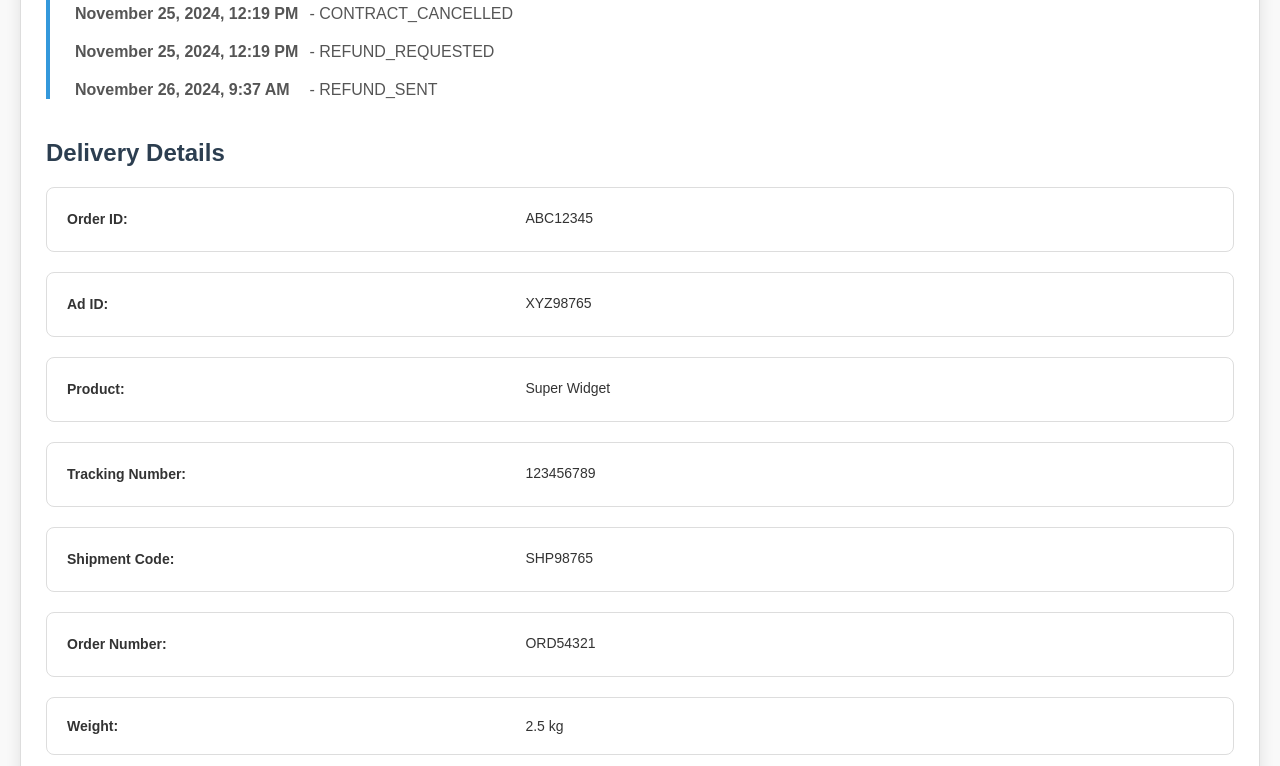
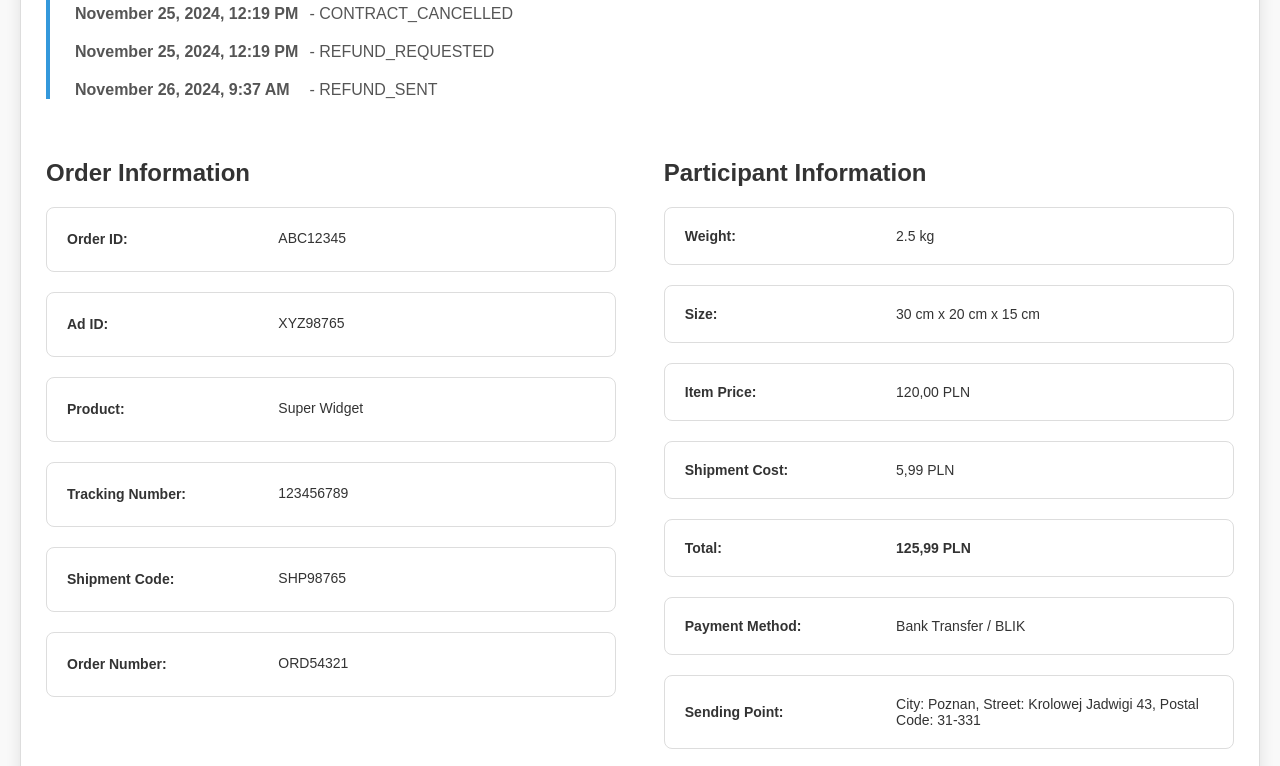
Before and after one commit to ravborn/delivery-tool, a plain HTML site: page index.html in a window 1280 px wide. Shown: the part 520-1286 px from the top of the page. Drawn offline with Linux system fonts and the light colour scheme.

Commit message:
Update index.html

```diff
--- a/index.html
+++ b/index.html
@@ -84,11 +84,12 @@
         .delivery-details {
             font-size: 16px;
             margin-top: 40px;
+            display: flex;
+            justify-content: space-between;
         }
-        .delivery-details h2 {
-            color: #2c3e50;
-            margin-bottom: 20px;
-            font-size: 24px;
+        .order-info,
+        .participant-info {
+            width: 48%;
         }
         .section {
             background-color: #fff;
@@ -197,9 +198,8 @@
 
         <!-- Delivery Details -->
         <div class="delivery-details">
-            <h2>Delivery Details</h2>
-
-            <!-- Order Information -->
+            <div class="order-info">
+                <h2>Order Information</h2>
                 <div class="section">
                     <label>Order ID:</label>
                     <span>ABC12345 <button class="copy-button"><span class="copy-icon"></span></button></span>
@@ -212,8 +212,6 @@
                     <label>Product:</label>
                     <span>Super Widget <button class="copy-button"><span class="copy-icon"></span></button></span>
                 </div>
-
-            <!-- Shipment Information -->
                 <div class="section">
                     <label>Tracking Number:</label>
                     <span>123456789 <button class="copy-button"><span class="copy-icon"></span></button></span>
@@ -226,8 +224,9 @@
                     <label>Order Number:</label>
                     <span>ORD54321 <button class="copy-button"><span class="copy-icon"></span></button></span>
                 </div>
-
-            <!-- Package Details -->
+            </div>
+            <div class="participant-info">
+                <h2>Participant Information</h2>
                 <div class="section">
                     <label>Weight:</label>
                     <span>2.5 kg</span>
@@ -236,8 +235,6 @@
                     <label>Size:</label>
                     <span>30 cm x 20 cm x 15 cm</span>
                 </div>
-
-            <!-- Price Information -->
                 <div class="section">
                     <label>Item Price:</label>
                     <span>120,00 PLN</span>
@@ -250,26 +247,21 @@
                     <label><strong>Total:</strong></label>
                     <span><strong>125,99 PLN</strong></span>
                 </div>
-
-            <!-- Payment Method -->
                 <div class="section">
                     <label>Payment Method:</label>
                     <span>Bank Transfer / BLIK</span>
                 </div>
-
-            <!-- Sending Point -->
                 <div class="section">
                     <label>Sending Point:</label>
                     <span>City: Poznan, Street: Krolowej Jadwigi 43, Postal Code: 31-331</span>
                 </div>
-
-            <!-- Destination Point -->
                 <div class="section">
                     <label>Destination Point:</label>
                     <span>City: Warszawa, Street: Marszalkowska 21, Postal Code: 00-200</span>
                 </div>
             </div>
         </div>
+    </div>
 
 </body>
 </html>
```
Lines whose indentation alone changed are shown as unchanged.
